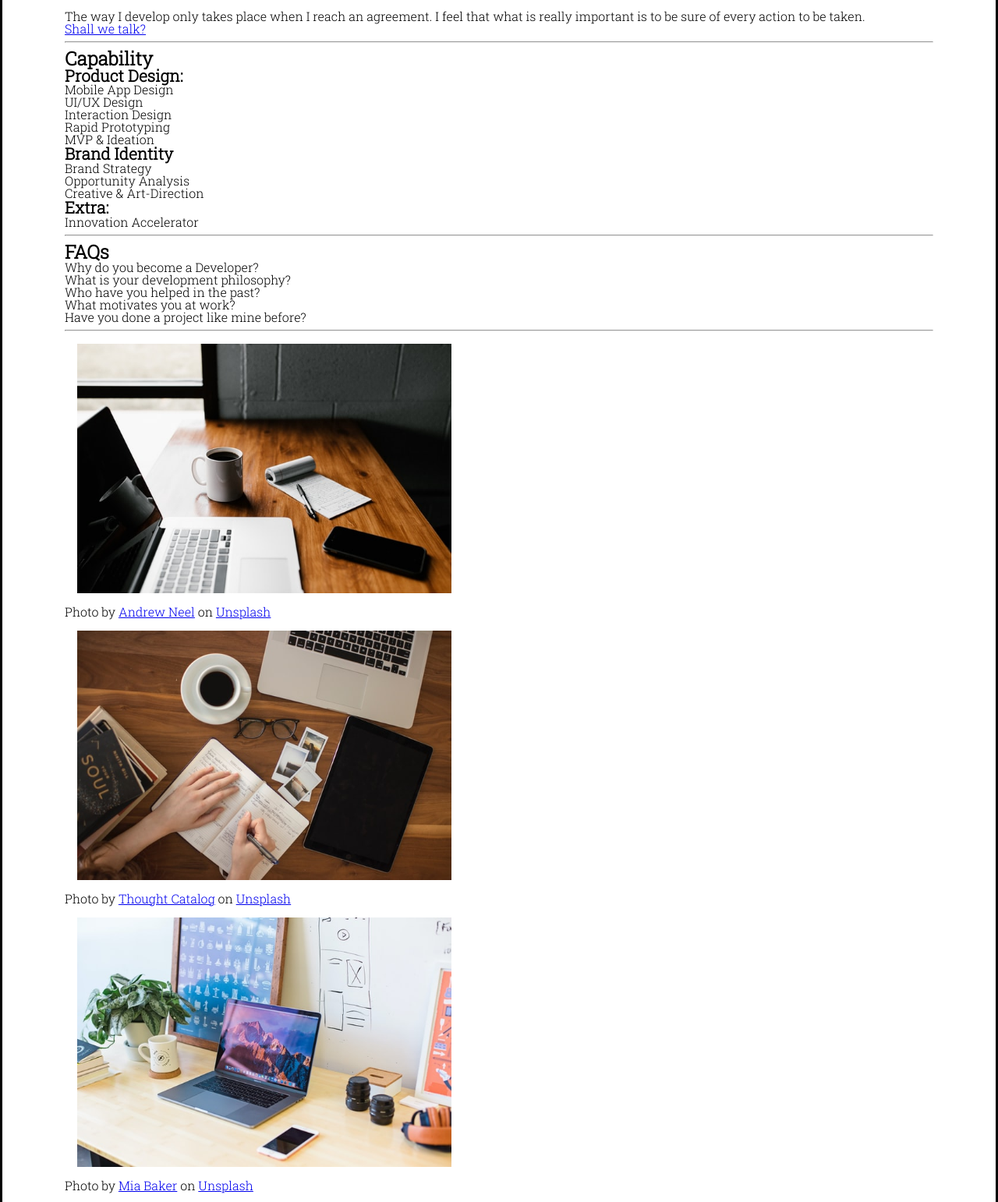
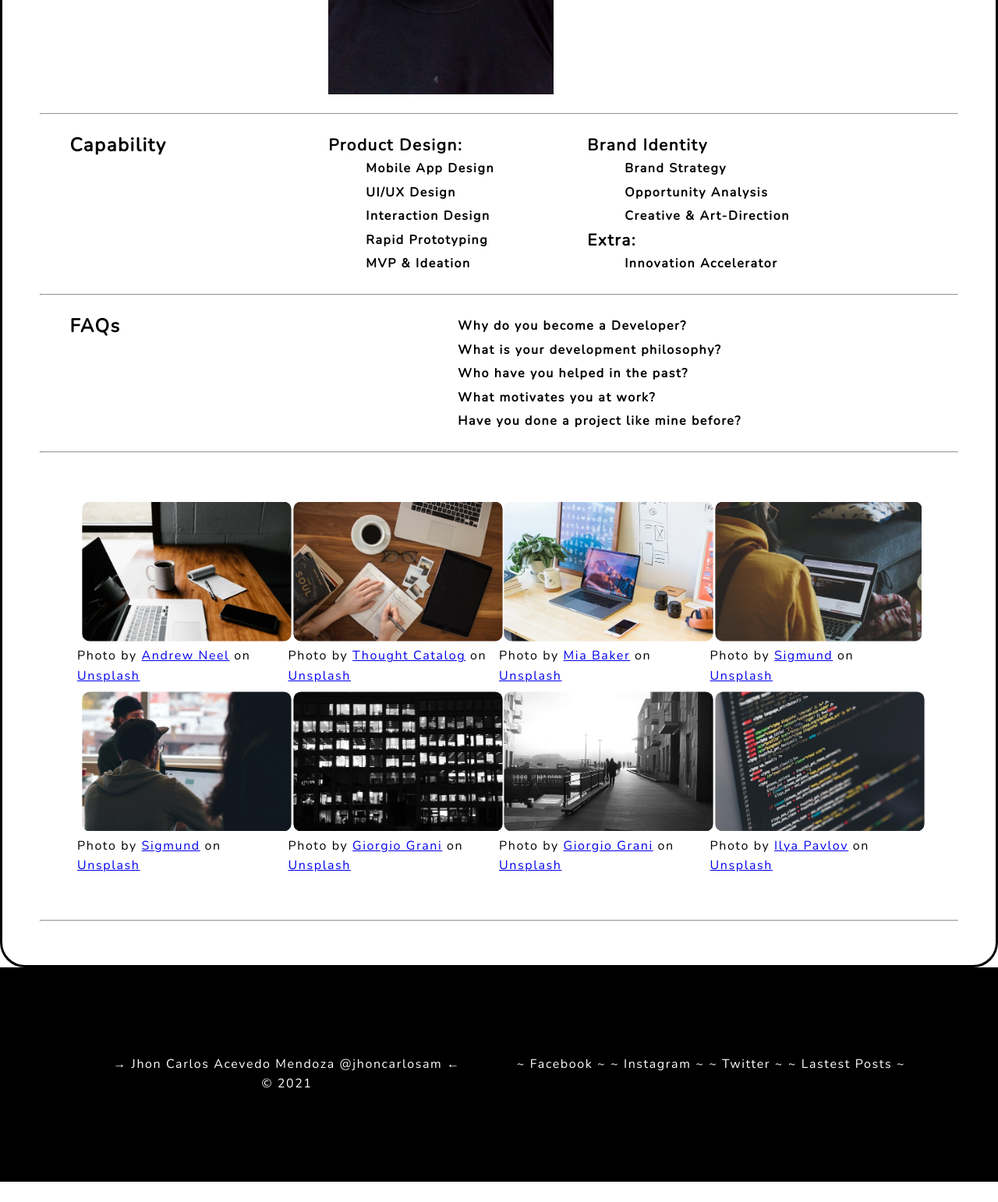
Before and after one commit to jhoncarlosam/coderhouse, a plain HTML site: page pages/about.html in a window 1280 px wide. Shown: the part 698-2240 px from the top of the page at 78% size. After the commit the page ends 2214 px from the top, so only its background shows below. Drawn offline with nearby package versions, Linux system fonts and the light colour scheme.

Commit message:
add css and grid

```diff
--- a/css/styles.css
+++ b/css/styles.css
@@ -2,11 +2,13 @@
     background: #F23838;
 }
 html {
-
+    font-size: 100%;
 }
 body {
     font-family: Verdana, Geneva, Tahoma, sans-serif;
-    font-family: 'Roboto Slab', serif; /*tipo de fuente*/
+    font-family: 'Nunito', sans-serif; /*tipo de fuente*/
+    line-height: 1.6rem;
+    letter-spacing: .1rem;
     background-color: #ffffff;
 }
 * {
@@ -15,7 +17,6 @@ body {
 img {
     display: block;
     height: 20rem;
-    margin: 1rem;
 }
 h1 {
     font-size: 3rem;
@@ -24,7 +25,6 @@ h1 {
 }
 h2 {
     font-size: 1.8rem;
-    font-style: italic;
 }
 h3 {
     font-size: 1.5rem;
@@ -34,6 +34,7 @@ h4 {
     font-size: 1.3rem;
     font-weight: bold;
 }
+
 /*HEADER*/
 .main-title{
     background-color: #ffffff; /*color de fondo*/
@@ -49,6 +50,7 @@ h4 {
     list-style-type: none;
     background-color: #ffffff;
     text-align: center;
+    justify-content: space-between;
 }
 .main-nav__item {
     display: inline-block;
@@ -57,9 +59,12 @@ h4 {
     color: #000000;
     padding: 1rem;
     text-decoration: none;
+    transition: all 0.4s linear;
+    border-radius: 5px;
 }
 .main-nav__item a:hover { /*al pasar sobre el elemento*/
-    color: #F23838;
+    color: #ffffff;
+    background: #000000;
 }
 .main-nav__item a:active { /*al clickearlo*/
     color: #38f266;
@@ -73,20 +78,106 @@ h4 {
 /*MAIN*/
 main {
     width: 100%;
-    padding: 5rem;
+    padding: 3rem;
     border-style: solid;
     border-radius: 2rem;
-
+    background-color: #ffffff;
 }
 div {
     box-sizing: border-box;
 }
+/*INDEX*/
+.grid-index {
+    display: grid;
+    grid-template-columns: repeat(2, 1fr);
+}
+.grid-index img {
+    height: 22rem;
+}
+.grid-index div {
+    background: #ffffff;
+    padding: 1rem;
+}
+.grid-index div:hover {
+    border: .1rem solid #7e7373;
+    border-radius: 1rem;
+}
+/*PORTFOLIO*/
+/*FAQS*/
+.grid-faqs {
+    display: grid;
+    grid-template-columns: 40% 60%;
+    font-weight: 900;
+}
+.grid-faqs p {
+    padding-top: 1rem;
+    padding-left: 2.4rem;
+    padding-right: 9rem;
+    padding-bottom: 1rem;
+    font-weight: 900;
+    line-height: 1.9rem;
+}
+/*CONTACT*/
+/*ABOUT*/
+.grid-about {
+    display: grid;
+    grid-template-columns: repeat(3, 1fr);
+}
+.grid-about img {
+    height: 32rem;
+}
+.grid-about div {
+    font-weight: 900;
+}
+.grid-about {
+    padding-top: 1rem;
+    padding-left: 2.4rem;
+    padding-right: 9rem;
+    padding-bottom: 1rem;
+    font-weight: 900;
+    line-height: 1.9rem;
+}
+.grid-about li {
+    padding-left: 3rem;
+}
+.grid-about-faqs {
+    display: grid;
+    grid-template-columns: 50% 50%;
+}
+.grid-about-faqs {
+    padding-top: 1rem;
+    padding-left: 2.4rem;
+    padding-right: 9rem;
+    padding-bottom: 1rem;
+    font-weight: 900;
+    line-height: 1.9rem;
+}
+.grid-about-faqs div{
+    font-weight: 900;
+}
+.grid-about-collage {
+    display: grid;
+    grid-template-columns: 25% 25% 25% 25%;
+    padding: 3rem;
+}
+.grid-about-collage img {
+    height: 12rem;
+    border-radius: 1rem;
+    padding: .4rem;
+}
 /*FOOTER*/
 footer {
-    height: 10vh;
+    padding: 6rem;
+    display: grid;
+    grid-template-columns: repeat(2, 1fr);
+    grid-template-rows: auto;
+    background-color: #000000
+}
+footer nav {
+    background-color: #000000;
 }
 .last-section {
-    padding: 3rem 3rem;
+    padding: 1rem;
     list-style: none;
     background-color: #000000;
     text-align: center;
@@ -114,9 +205,7 @@ footer {
     content: " ← ";
 }
 .last-nav {
-    padding-top: 1rem;
-    padding-bottom: 3rem;
-    margin-top: 0;
+    padding: 1rem;
     list-style: none;
     background-color: #000000;
     text-align: center;
--- a/index.html
+++ b/index.html
@@ -13,7 +13,7 @@
         <link rel="manifest" href="/img/favicon_io/site.webmanifest">
         <!--FONTS-->
         <link rel="preconnect" href="https://fonts.gstatic.com">
-        <link href="https://fonts.googleapis.com/css2?family=Roboto+Slab:wght@300&display=swap" rel="stylesheet">
+        <link href="https://fonts.googleapis.com/css2?family=Nunito&display=swap" rel="stylesheet">
         <!--CSS-->
         <link rel="stylesheet" href="/css/reset.css">
         <link rel="stylesheet" href="/css/styles.css">
@@ -36,46 +36,45 @@
         </header>
         <main>
             <article>
-                <hr>
                 <section>
-                    <div>
-                        <div class="">
+                    <div class="grid-index">
+                        <div>
                             <img src="/img/alberto-bigoni-Qb5kevV1Oh4-unsplash.jpg" alt="" class="img-thumbnail">
                             <span>Photo by <a href="https://unsplash.com/@albertobigoni?utm_source=unsplash&amp;utm_medium=referral&amp;utm_content=creditCopyText">Alberto Bigoni</a> on <a href="https://unsplash.com/s/photos/blu?utm_source=unsplash&amp;utm_medium=referral&amp;utm_content=creditCopyText">Unsplash</a></span>
                         </div>
-                        <div class="">
+                        <div>
                             <img src="/img/dibakar-roy-TAkY6v9JmfE-unsplash.jpg" alt="" class="img-thumbnail">
                             <span>Photo by <a href="https://unsplash.com/@dibakar16roy?utm_source=unsplash&amp;utm_medium=referral&amp;utm_content=creditCopyText">Dibakar Roy</a> on <a href="https://unsplash.com/s/photos/blu?utm_source=unsplash&amp;utm_medium=referral&amp;utm_content=creditCopyText">Unsplash</a></span>
                         </div>
-                        <div class="">
+                        <div>
                             <img src="/img/giovanni-miccio-4vtUxbsuTxk-unsplash.jpg" alt="" class="img-thumbnail">
                             <span>Photo by <a href="https://unsplash.com/@johnny_gee?utm_source=unsplash&amp;utm_medium=referral&amp;utm_content=creditCopyText">Giovanni Miccio</a> on <a href="https://unsplash.com/s/photos/blu?utm_source=unsplash&amp;utm_medium=referral&amp;utm_content=creditCopyText">Unsplash</a></span>
                         </div>
-                        <div class="">
+                        <div>
                             <img src="/img/josh-sorenson-npqn3-Qe5EU-unsplash.jpg" alt="" class="img-thumbnail">
                             <span>Photo by <a href="https://unsplash.com/@joshsorenson?utm_source=unsplash&amp;utm_medium=referral&amp;utm_content=creditCopyText">Josh Sorenson</a> on <a href="https://unsplash.com/s/photos/blu?utm_source=unsplash&amp;utm_medium=referral&amp;utm_content=creditCopyText">Unsplash</a></span>
                         </div>
-                        <div class="">
+                        <div>
                             <img src="/img/noppadon-manadee-yNnnL-sk764-unsplash.jpg" alt="" class="img-thumbnail">
                             <span>Photo by <a href="https://unsplash.com/@nutnp?utm_source=unsplash&amp;utm_medium=referral&amp;utm_content=creditCopyText">Noppadon Manadee</a> on <a href="https://unsplash.com/s/photos/blu?utm_source=unsplash&amp;utm_medium=referral&amp;utm_content=creditCopyText">Unsplash</a></span>
                         </div>
-                        <div class="">
+                        <div>
                             <img src="/img/federico-burgalassi-UYoZoHgOmq4-unsplash.jpg" alt="" class="img-thumbnail">
                             <span>Photo by <a href="https://unsplash.com/@fede_burgalassi?utm_source=unsplash&amp;utm_medium=referral&amp;utm_content=creditCopyText">Federico Burgalassi</a> on <a href="https://unsplash.com/s/photos/blu?utm_source=unsplash&amp;utm_medium=referral&amp;utm_content=creditCopyText">Unsplash</a></span>
                         </div>
-                        <div class="">
+                        <div>
                             <img src="/img/nick-fewings-f2Bi-VBs71M-unsplash.jpg" alt="" class="img-thumbnail">
                             <span>Photo by <a href="https://unsplash.com/@jannerboy62?utm_source=unsplash&amp;utm_medium=referral&amp;utm_content=creditCopyText">Nick Fewings</a> on <a href="https://unsplash.com/s/photos/blu?utm_source=unsplash&amp;utm_medium=referral&amp;utm_content=creditCopyText">Unsplash</a></span>
                         </div>
-                        <div class="">
+                        <div>
                             <img src="/img/patrick-tomasso-Oaqk7qqNh_c-unsplash.jpg" alt="" class="img-thumbnail">
                             <span>Photo by <a href="https://unsplash.com/@impatrickt?utm_source=unsplash&amp;utm_medium=referral&amp;utm_content=creditCopyText">Patrick Tomasso</a> on <a href="https://unsplash.com/s/photos/blu?utm_source=unsplash&amp;utm_medium=referral&amp;utm_content=creditCopyText">Unsplash</a></span>
                         </div>
-                        <div class="">
+                        <div>
                             <img src="/img/ian-schneider-TamMbr4okv4-unsplash.jpg" alt="" class="img-thumbnail">
                             <span>Photo by <a href="https://unsplash.com/@goian?utm_source=unsplash&amp;utm_medium=referral&amp;utm_content=creditCopyText">Ian Schneider</a> on <a href="https://unsplash.com/s/photos/blu?utm_source=unsplash&amp;utm_medium=referral&amp;utm_content=creditCopyText">Unsplash</a></span>
                         </div>
-                        <div class="">
+                        <div>
                             <img src="/img/moren-hsu-VLaKsTkmVhk-unsplash.jpg" alt="" class="img-thumbnail">
                             <span>Photo by <a href="https://unsplash.com/@moren?utm_source=unsplash&amp;utm_medium=referral&amp;utm_content=creditCopyText">moren hsu</a> on <a href="https://unsplash.com/s/photos/blu?utm_source=unsplash&amp;utm_medium=referral&amp;utm_content=creditCopyText">Unsplash</a></span>
                         </div>
@@ -118,12 +117,12 @@
             </aside>
         </main>
         <footer>
-            <section>
+            <div>
                 <ul class="last-section">
                     <li class="last-section__item"><a href="/index.html">Jhon Carlos Acevedo Mendoza @jhoncarlosam</a></li>
                     <li class="last-section__item"><p>&copy 2021</p> </li>
                 </ul>
-            </section>
+            </div>
             <nav>
                 <ul class="last-nav">
                     <li class="last-nav__item"><a href="https://facebook.com/jhoncarlosam777" target="_blank" rel="noopener">Facebook</a></li>
--- a/pages/about.html
+++ b/pages/about.html
@@ -13,7 +13,7 @@
         <link rel="manifest" href="/img/favicon_io/site.webmanifest">
         <!--FONTS-->
         <link rel="preconnect" href="https://fonts.gstatic.com">
-        <link href="https://fonts.googleapis.com/css2?family=Roboto+Slab:wght@300&display=swap" rel="stylesheet">
+        <link href="https://fonts.googleapis.com/css2?family=Nunito&display=swap" rel="stylesheet">
         <!--CSS-->
         <link rel="stylesheet" href="/css/reset.css">
         <link rel="stylesheet" href="/css/styles.css">
@@ -36,17 +36,15 @@
         </header>
         <main>
             <article>
-
-                <hr>
-                <section class="section-one-about">
-                    <div class="grid-container-one">
-                        <div class="grid-one">
+                <section>
+                    <div class="grid-about">
+                        <div>
                             <h3>Jhon Acevedo</h3>
                         </div>
-                        <div class="grid-one-one">
+                        <div>
                             <img src="/img/about/me.jpg" alt="Jhon Acevedo" class="img-thumbnail">
                         </div>
-                        <div class="grid-one-two">
+                        <div>
                             <p>
                                 The way I develop only takes place when I reach an agreement. I feel that what is really important is to be sure of every action to be taken.
                             </p>
@@ -56,11 +54,11 @@
                 </section>
                 <hr>
                 <section><!--START-->
-                    <div class="grid-container-one-section">
-                        <div class="grid-one">
+                    <div class="grid-about">
+                        <div>
                             <h3>Capability</h3>
                         </div>
-                        <div class="grid-one-one">
+                        <div>
                             <h4>Product Design:</h4>
                             <ul>
                                 <li>Mobile App Design</li>
@@ -70,7 +68,7 @@
                                 <li>MVP & Ideation</li>
                             </ul>
                         </div>
-                        <div class="grid-one-two">
+                        <div>
                             <h4>Brand Identity</h4>
                             <ul>
                                 <li>Brand Strategy</li>
@@ -87,6 +85,7 @@
                 </section>
                 <hr>
                 <section><!--START-->
+                    <div class="grid-about-faqs">
                         <div>
                             <h3>FAQs</h3>
                         </div>
@@ -99,10 +98,11 @@
                                 <li>Have you done a project like mine before?</li>
                             </ol>
                         </div>
+                    </div>
                 </section>
                 <hr>
                 <section>
-                    <div class="grid-container-about">
+                    <div class="grid-about-collage">
                         <div class="one">
                             <span>
                                 <img src="/img/about/andrew-neel-cckf4TsHAuw-unsplash.jpg" alt="">
```
Also changed, not shown: pages/contact.html (+1 -1 lines), pages/faqs.html (+4 -3 lines), pages/portfolio.html (+6 -2 lines). Lines whose indentation alone changed are shown as unchanged.
